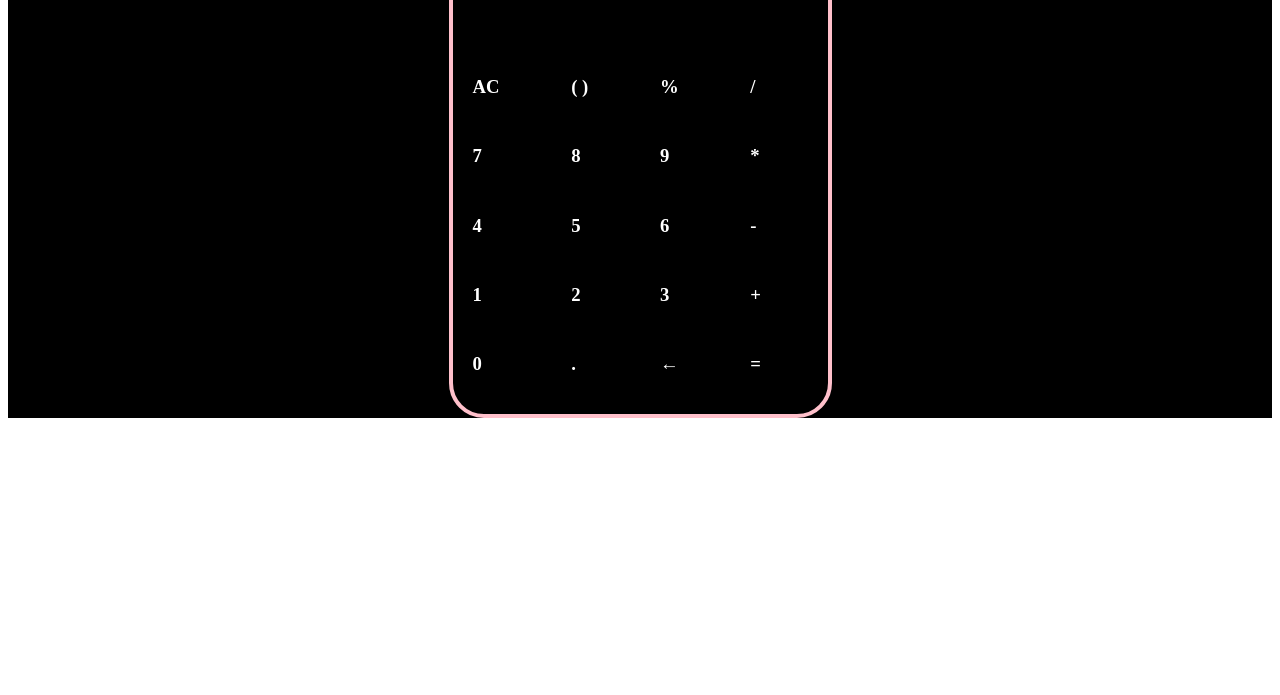
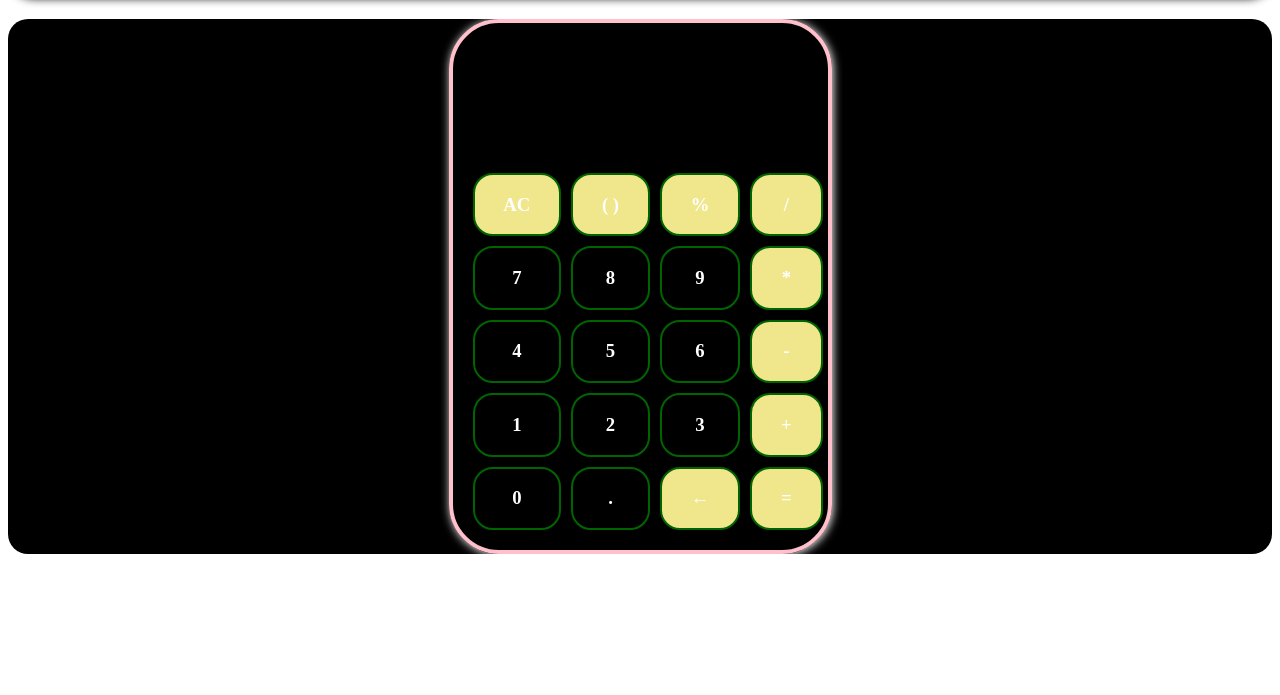
Before and after one commit to saijagadeesh06/28thnov, a plain HTML site: page index.html in a window 1280 px wide. Shown: the part 105-800 px from the top of the page. Drawn offline with Linux system fonts and the light colour scheme.

Commit message:
grid changes

```diff
--- a/index.html
+++ b/index.html
@@ -10,6 +10,11 @@
         display: flex;
         flex-direction: column;
         align-items: center;
+        border-radius: 20px;
+      }
+      .sd div {
+        border: 2px solid darkgreen;
+        text-align: center;
       }
       .sd {
         border: 4px solid pink;
@@ -17,40 +22,119 @@
         border-radius: 35px;
         color: white;
         width: 350px;
-      }
-      .sd {
         display: grid;
         padding: 20px;
         grid-template-columns: auto auto auto auto;
         padding-top: 150px;
         padding-right: 5px;
-gap: 10px;
+        gap: 10px;
+        border-radius: 50px;
+        box-shadow: 1px 1px 10px 0px;
+      }
+      .c1,
+      .c2,
+      .c3,
+      .c4,
+      .c8,
+      .c12,
+      .c16,
+      .c19,
+      .c20 {
+        background-color: khaki;
+      }
+      .h1 {
+        text-align: center;
+        border: 2px solid green;
+        border-radius: 25px;
+        padding: 20px;
+        box-shadow: 1px 1px 10px 0px;
+      }
+      .c1:hover {
+        background-color: chartreuse;
+      }
+      .c2:hover {
+        background-color: chartreuse;
+      }
+      .c3:hover {
+        background-color: chartreuse;
+      }
+      .c4:hover {
+        background-color: chartreuse;
+      }
+      .c5:hover {
+        background-color: chartreuse;
+      }
+      .c6:hover {
+        background-color: chartreuse;
+      }
+      .c7:hover {
+        background-color: chartreuse;
+      }
+      .c8:hover {
+        background-color: chartreuse;
+      }
+      .c9:hover {
+        background-color: chartreuse;
+      }
+      .c10:hover {
+        background-color: chartreuse;
+      }
+      .c11:hover {
+        background-color: chartreuse;
+      }
+      .c12:hover {
+        background-color: chartreuse;
+      }
+      .c13:hover {
+        background-color: chartreuse;
+      }
+      .c14:hover {
+        background-color: chartreuse;
+      }
+      .c15:hover {
+        background-color: chartreuse;
+      }
+      .c16:hover {
+        background-color: chartreuse;
+      }
+      .c17:hover {
+        background-color: chartreuse;
+      }
+      .c18:hover {
+        background-color: chartreuse;
+      }
+      .c19:hover {
+        background-color: chartreuse;
+      }
+      .c20:hover {
+        background-color: chartreuse;
       }
     </style>
   </head>
   <body>
+    <h1 class="h1">Calculator UI Using Grid</h1>
     <div class="md">
       <div class="sd">
-        <div class="c1"><h3>AC</h3></div>
-        <div class="c2"><h3>( )</h3></div>
-        <div class="c3"><h3>%</h3></div>
-        <div class="c4"><h3>/</h3></div>
-        <div class="c5"><h3>7</h3></div>
-        <div class="c6"><h3>8</h3></div>
-        <div class="c7"><h3>9</h3></div>
-        <div class="c8"><h3>*</h3></div>
-        <div class="c9"><h3>4</h3></div>
-        <div class="c10"><h3>5</h3></div>
-        <div class="c11"><h3>6</h3></div>
-        <div class="c12"><h3>-</h3></div>
-        <div class="c13"><h3>1</h3></div>
-        <div class="c14"><h3>2</h3></div>
-        <div class="c15"><h3>3</h3></div>
-        <div class="c16"><h3>+</h3></div>
-        <div class="c17"><h3>0</h3></div>
-        <div class="c18"><h3>.</h3></div>
-        <div class="c19"><h3>&larr;</h3></div>
-        <div class="c20"><h3>=</h3></div>
+        <div style="border-radius: 20px" class="c1"><h3>AC</h3></div>
+        <div style="border-radius: 20px" class="c2"><h3>( )</h3></div>
+        <div style="border-radius: 20px" class="c3"><h3>%</h3></div>
+        <div style="border-radius: 20px" class="c4"><h3>/</h3></div>
+        <div style="border-radius: 20px" class="c5"><h3>7</h3></div>
+        <div style="border-radius: 20px" class="c6"><h3>8</h3></div>
+        <div style="border-radius: 20px" class="c7"><h3>9</h3></div>
+        <div style="border-radius: 20px" class="c8"><h3>*</h3></div>
+        <div style="border-radius: 20px" class="c9"><h3>4</h3></div>
+        <div style="border-radius: 20px" class="c10"><h3>5</h3></div>
+        <div style="border-radius: 20px" class="c11"><h3>6</h3></div>
+        <div style="border-radius: 20px" class="c12"><h3>-</h3></div>
+        <div style="border-radius: 20px" class="c13"><h3>1</h3></div>
+        <div style="border-radius: 20px" class="c14"><h3>2</h3></div>
+        <div style="border-radius: 20px" class="c15"><h3>3</h3></div>
+        <div style="border-radius: 20px" class="c16"><h3>+</h3></div>
+        <div style="border-radius: 20px" class="c17"><h3>0</h3></div>
+        <div style="border-radius: 20px" class="c18"><h3>.</h3></div>
+        <div style="border-radius: 20px" class="c19"><h3>&larr;</h3></div>
+        <div style="border-radius: 20px" class="c20"><h3>=</h3></div>
       </div>
     </div>
   </body>
```
